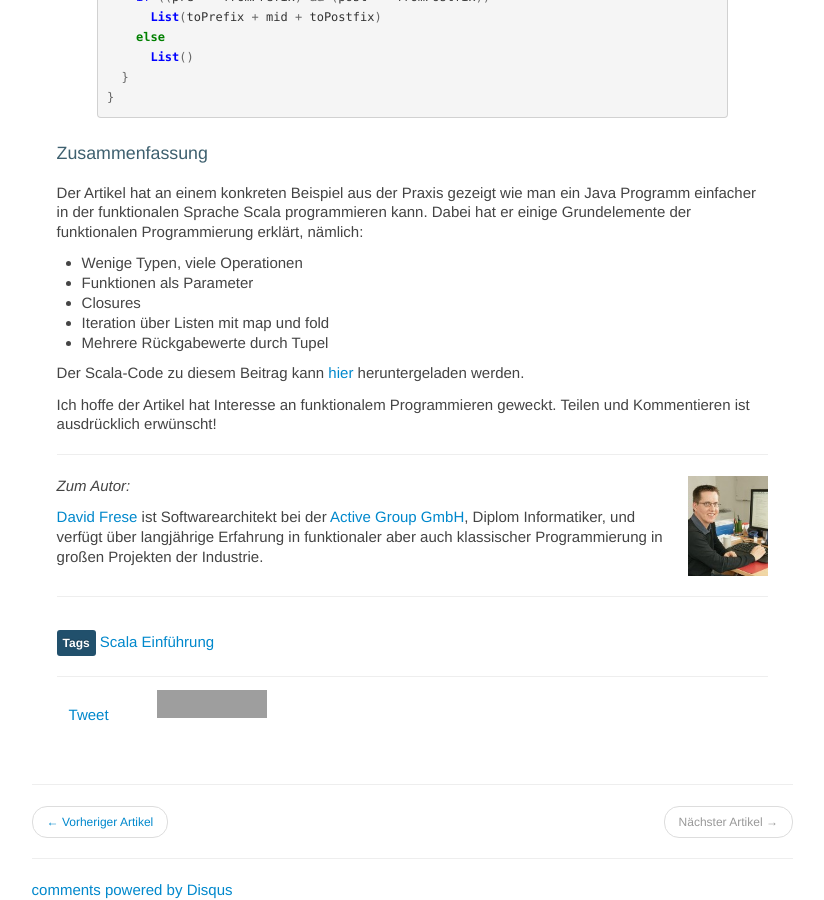
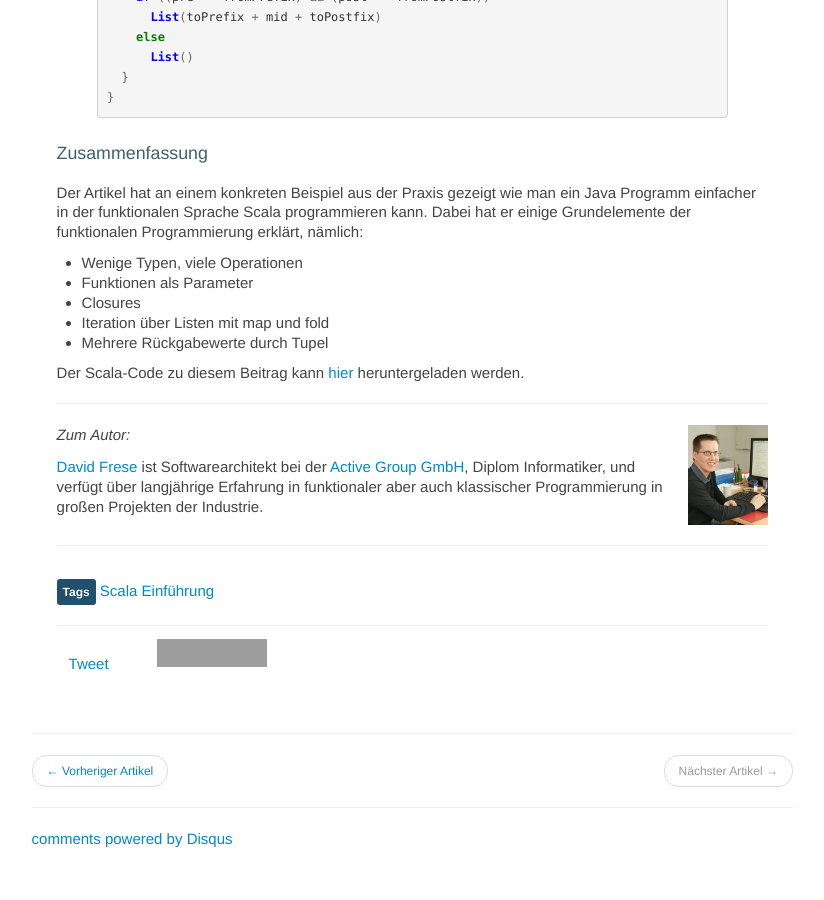
Before and after one commit to funktionale-programmierung/funktionale-programmierung.github.com, a Jekyll site: the page built from _posts/2013-02-26-scala-java-ant.md, in a window 1280 px wide and 900 px high, scrolled down 7974 px. Shown: the whole window, without its empty margins (359-1183 px from the left). Built offline with Jekyll 4.4.1, drawn with Linux system fonts in a browser that asks for light colours; some web fonts are replaced; comment, search, counter and statistics services are not loaded; after the commit the page ends 8823 px from its top, so only the background shows below that; grey boxes are pictures that could not be loaded.

Commit message:
Aufforderung zum teilen entfernt

```diff
--- a/_posts/2013-02-26-scala-java-ant.md
+++ b/_posts/2013-02-26-scala-java-ant.md
@@ -523,6 +523,3 @@ Programmierung erklärt, nämlich:
 
 Der Scala-Code zu diesem Beitrag kann
 [hier](/files/beispiel-ant/Mappers.scala) heruntergeladen werden.
-
-Ich hoffe der Artikel hat Interesse an funktionalem Programmieren
-geweckt. Teilen und Kommentieren ist ausdrücklich erwünscht!
```
